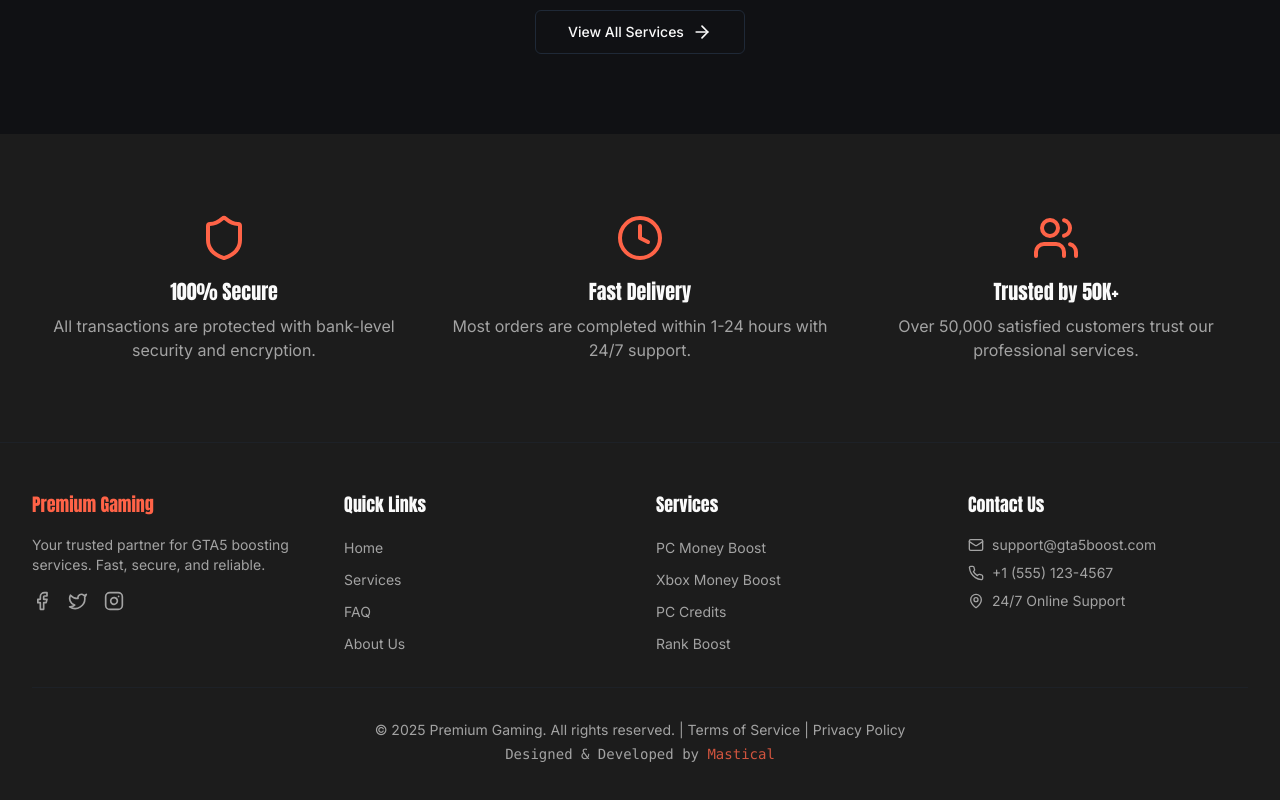
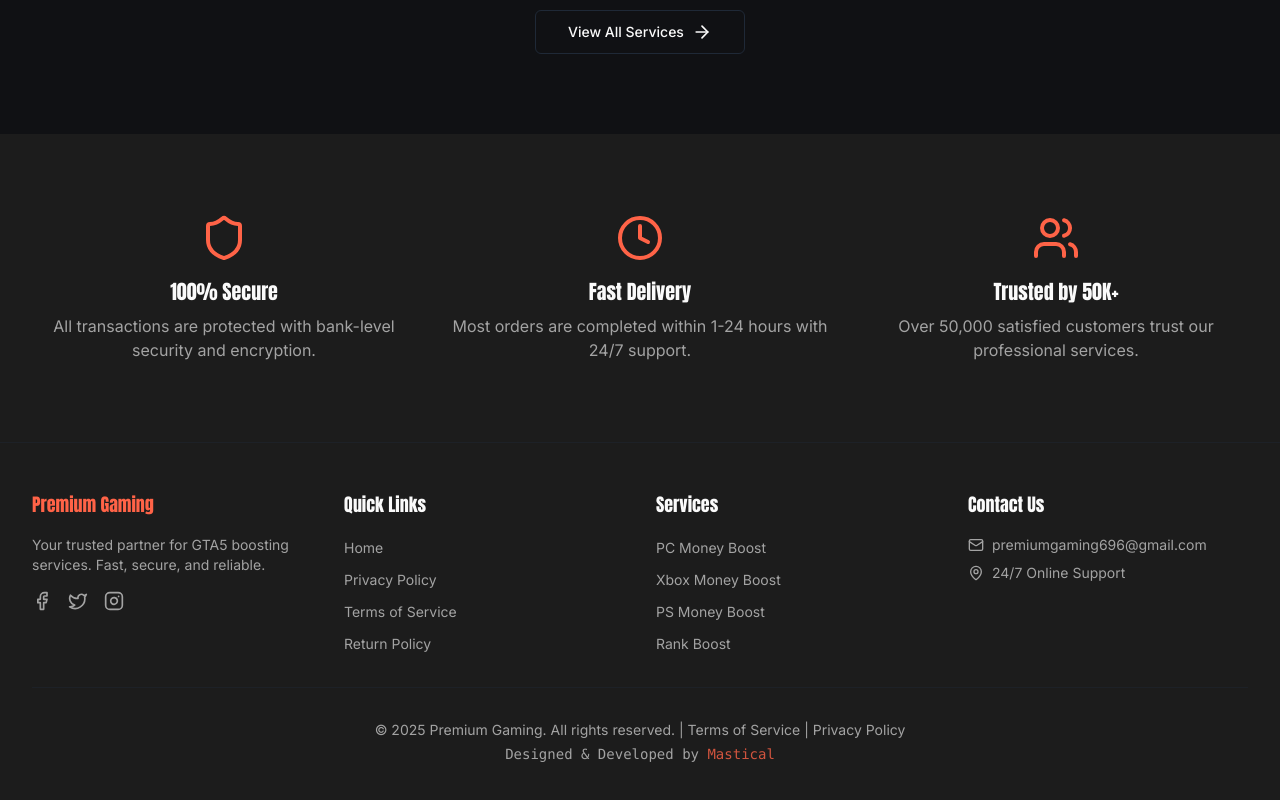
Before and after one commit to 404reese/mastical-gameboosting, a Next.js app: page / in a window 1280 px wide. Shown: the part 1983-2783 px from the top of the page. Built offline with nearby package versions, Linux system fonts and the light colour scheme; a web font is replaced by a local one.

Commit message:
Update Footer.tsx

```diff
--- a/components/Footer.tsx
+++ b/components/Footer.tsx
@@ -30,9 +30,9 @@
             <h3 className="font-impact text-lg mb-4">Quick Links</h3>
             <ul className="space-y-2">
               <li><Link href="/" className="text-sm text-muted-foreground hover:text-primary transition-colors">Home</Link></li>
-              <li><Link href="/buy/gta-5-boost" className="text-sm text-muted-foreground hover:text-primary transition-colors">Services</Link></li>
-              <li><Link href="/faq" className="text-sm text-muted-foreground hover:text-primary transition-colors">FAQ</Link></li>
-              <li><Link href="/about" className="text-sm text-muted-foreground hover:text-primary transition-colors">About Us</Link></li>
+              <li><Link href="/privacy-policy" className="text-sm text-muted-foreground hover:text-primary transition-colors">Privacy Policy</Link></li>
+              <li><Link href="/terms-and-conditions" className="text-sm text-muted-foreground hover:text-primary transition-colors">Terms of Service</Link></li>
+              <li><Link href="/refunds" className="text-sm text-muted-foreground hover:text-primary transition-colors">Return Policy</Link></li>
             </ul>
           </div>
 
@@ -42,7 +42,7 @@
             <ul className="space-y-2">
               <li><Link href="/buy-money-for-pc" className="text-sm text-muted-foreground hover:text-primary transition-colors">PC Money Boost</Link></li>
               <li><Link href="/buy-money-for-xbox" className="text-sm text-muted-foreground hover:text-primary transition-colors">Xbox Money Boost</Link></li>
-              <li><Link href="/buy-credits-for-pc" className="text-sm text-muted-foreground hover:text-primary transition-colors">PC Credits</Link></li>
+              <li><Link href="/buy-money-for-ps" className="text-sm text-muted-foreground hover:text-primary transition-colors">PS Money Boost</Link></li>
               <li><Link href="/buy-rank-boost" className="text-sm text-muted-foreground hover:text-primary transition-colors">Rank Boost</Link></li>
             </ul>
           </div>
@@ -53,12 +53,12 @@
             <div className="space-y-2">
               <div className="flex items-center text-sm text-muted-foreground">
                 <Mail className="h-4 w-4 mr-2" />
-                support@gta5boost.com
+                premiumgaming696@gmail.com
               </div>
-              <div className="flex items-center text-sm text-muted-foreground">
+              {/* <div className="flex items-center text-sm text-muted-foreground">
                 <Phone className="h-4 w-4 mr-2" />
                 +1 (555) 123-4567
-              </div>
+              </div> */}
               <div className="flex items-center text-sm text-muted-foreground">
                 <MapPin className="h-4 w-4 mr-2" />
                 24/7 Online Support
```
